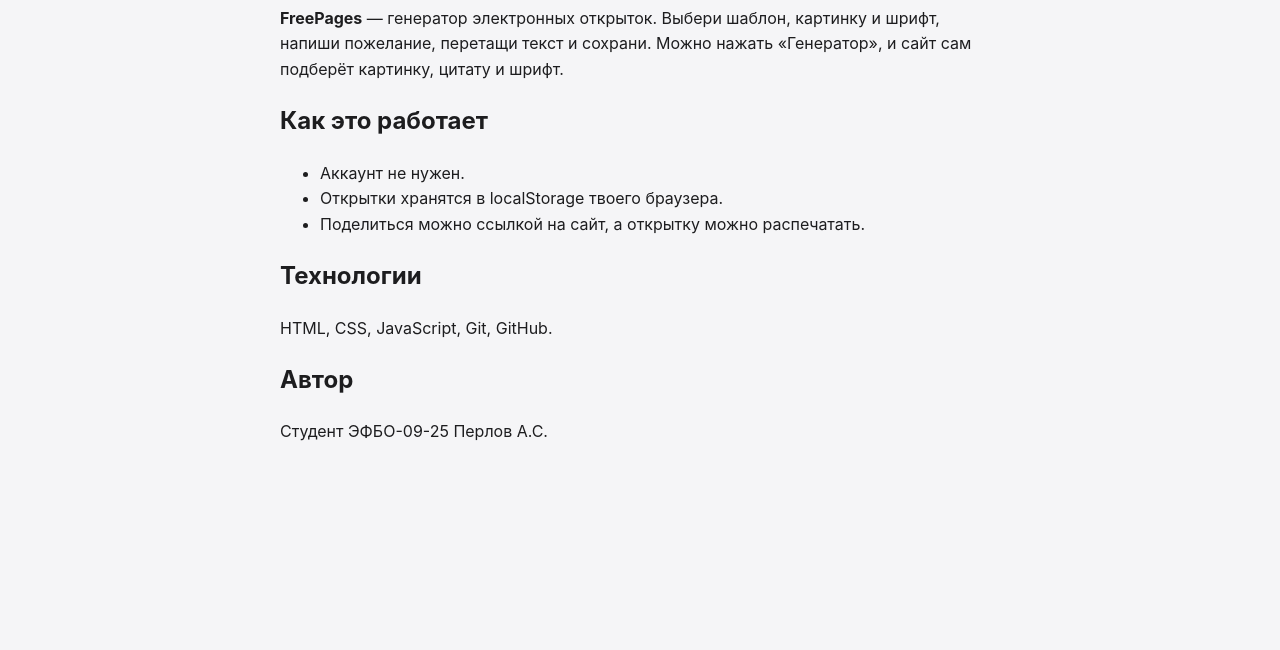
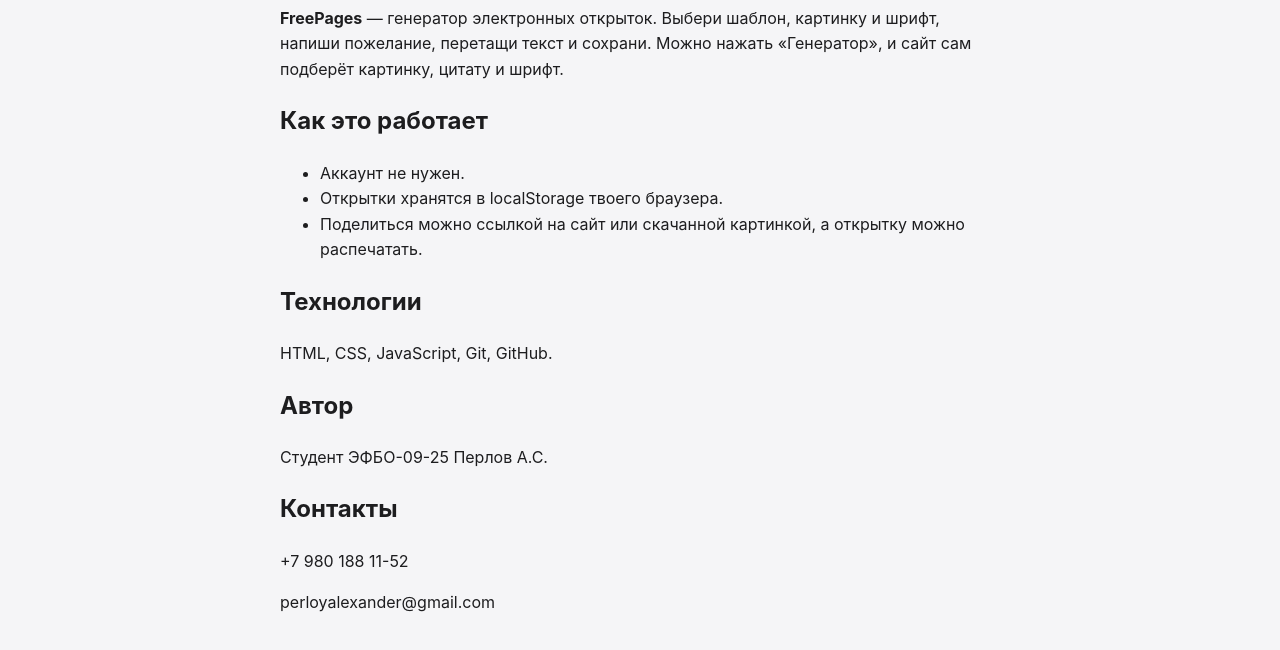
Before and after one commit to perloyalexander-svg/site-kr-3, a plain HTML site: page about.html in a window 1280 px wide. Shown: the part 150-800 px from the top of the page. Drawn offline with Linux system fonts and the light colour scheme.

Commit message:
fix about.html

```diff
--- a/about.html
+++ b/about.html
@@ -8,7 +8,9 @@
 <main class="about"><h1>О проекте</h1>
 <p><b>FreePages</b> — генератор электронных открыток. Выбери шаблон, картинку и шрифт, напиши пожелание, перетащи текст и сохрани. Можно нажать «Генератор», и сайт сам подберёт картинку, цитату и шрифт.</p>
 <h2>Как это работает</h2>
-<ul><li>Аккаунт не нужен.</li><li>Открытки хранятся в localStorage твоего браузера.</li><li>Поделиться можно ссылкой на сайт, а открытку можно распечатать.</li></ul>
+<ul><li>Аккаунт не нужен.</li><li>Открытки хранятся в localStorage твоего браузера.</li><li>Поделиться можно ссылкой на сайт или скачанной картинкой, а открытку можно распечатать.</li></ul>
 <h2>Технологии</h2><p>HTML, CSS, JavaScript, Git, GitHub.</p>
-<h2>Автор</h2><p>Студент ЭФБО-09-25 Перлов А.С.</p></main>
+<h2>Автор</h2><p>Студент ЭФБО-09-25 Перлов А.С.</p>
+<h2>Контакты</h2><p>+7 980 188 11-52</p><p>perloyalexander@gmail.com</p></main>
+
 <script src="js/main.js"></script></body></html>
```
